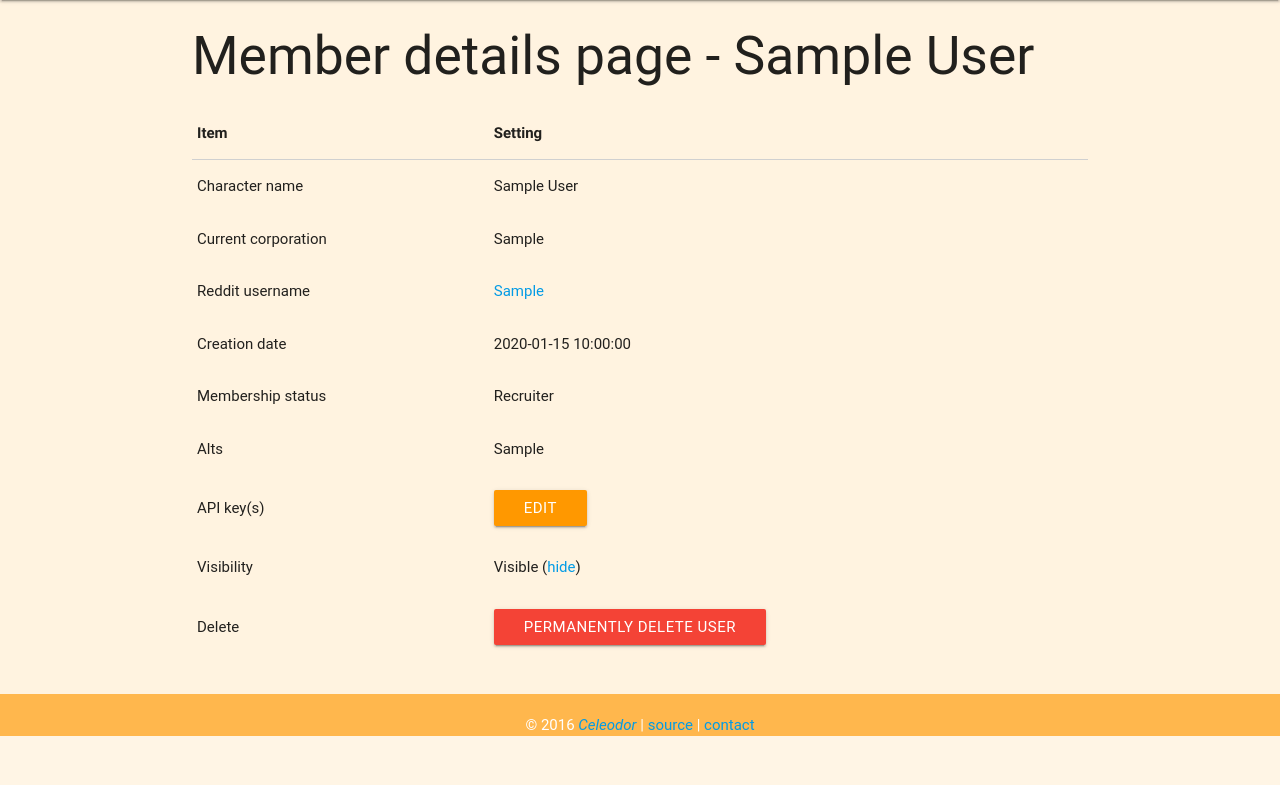
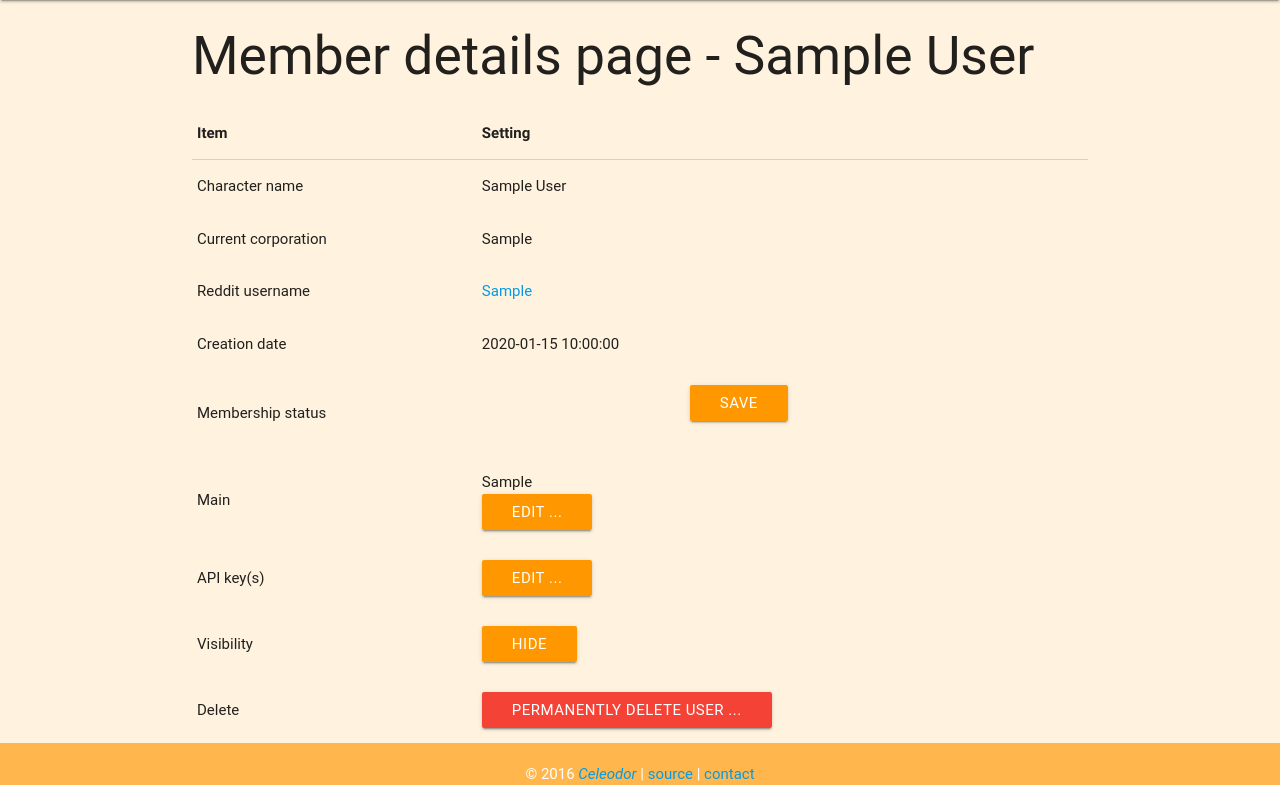
Before and after one commit to Celeo/GETIN-Auth, a Flask app: page /details/1 in a window 1280 px wide. Shown: the part 64-849 px from the top of the page. Before the commit the page ends 800 px from the top, so only its background shows below. Run offline with Flask 2, Linux system fonts and the light colour scheme; a user stored in the database is signed in; tables that the repository leaves empty hold one stand-in row (values such as "Sample post"); parts of the project's set-up code (start-up, migrations or seed data) failed here and were passed over; some libraries are stand-ins or nearby versions; some web fonts are replaced.

Commit message:
Feature complete

```diff
--- a/hr/app.py
+++ b/hr/app.py
@@ -90,7 +90,8 @@ def membership():
         query = query.filter_by(hidden=False)
     members = query.all()
     if show_applications:
-        members = [member for member in members if member.status in ['Guest', 'New', 'Ready']]
+        members = [member for member in members if member.status in
+            ['Guest', 'New', 'Ready to be interviewed', 'Ready to be accepted']]
     members = sorted(members, key=lambda x: x.character_name)
     return render_template('membership.html',
         members=members, show_hidden=show_hidden, show_applications=show_applications)
@@ -116,7 +117,7 @@ def add_member():
         db.session.add(APIKey(member.id, apikey, apicode))
         db.session.commit()
         flash('Character added', 'success')
-    return render_template('add_member.html')
+    return render_template('add_applicant.html')
 
 
 @app.route('/admin', methods=['GET', 'POSt'])
@@ -173,6 +174,10 @@ def details(id):
             member.status = request.form['status']
             db.session.commit()
             flash('Status changed', 'success')
+        elif request.form['section'] == 'main':
+            member.main = request.form['main']
+            db.session.commit()
+            flash('Main character changed', 'success')
         else:
             flash('Unknown form submission', 'error')
         return redirect(url_for('details', id=id))
@@ -222,18 +227,21 @@ def join():
             key = request.form['key']
             code = request.form['code']
             auth = xmlapi.auth(keyID=key, vCode=code)
+            main = request.form.get('main')
             result = auth.account.APIKeyInfo()
             if not result.key.accessMask == app.config['API_KEY_MASK']:
                 flash('Wrong key mask - you need {}'.format(app.config['API_KEY_MASK']), 'error')
                 return redirect(url_for('join'))
             current_user.member.status = 'New'
+            current_user.member.main = main
             db.session.add(APIKey(current_user.member.id, key, code))
             db.session.commit()
             flash('Your application is in - someone will take a look soon', 'success')
         except Exception:
             flash('An error occurred when parsing your API key. Are you sure you entered it right?', 'error')
         return redirect(url_for('join'))
-    return render_template('join.html', character_name=character_name)
+    reddit_link = reddit_oauth.get_authorize_url()
+    return render_template('join.html', character_name=character_name, reddit_link=reddit_link)
 
 
 @app.route('/import_members')
@@ -310,8 +318,9 @@ def eve_oauth_callback():
 
 
 @app.route('/reddit/callback')
-@login_required
 def reddit_oauth_callback():
+    if current_user.is_anonymous:
+        return redirect(url_for('login'))
     app.logger.debug('Reddit callback by {}'.format(current_user.name))
     username = reddit_oauth.get_token(request.args['code'])
     current_user.member.reddit = username
--- a/hr/models.py
+++ b/hr/models.py
@@ -44,18 +44,18 @@ class Member(db.Model):
     reddit = db.Column(db.String)
     date = db.Column(db.DateTime)
     status = db.Column(db.String)
-    alts = db.Column(db.String)
+    main = db.Column(db.String)
     notes = db.Column(db.String)
     hidden = db.Column(db.Boolean)
     api_keys = db.relationship('APIKey', backref='Member', lazy='dynamic')
 
-    def __init__(self, character_name, corporation, status='New', reddit=None, alts=None, notes=None):
+    def __init__(self, character_name, corporation, status='New', reddit=None, main=None, notes=None):
         self.character_name = character_name
         self.corporation = corporation
         self.date = datetime.utcnow()
         self.status = status
         self.reddit = reddit
-        self.alts = alts
+        self.main = main or character_name
         self.notes = notes
         self.hidden = False
 
--- a/hr/templates/details.html
+++ b/hr/templates/details.html
@@ -5,6 +5,7 @@
 <script>
     $(document).ready(function() {
         $('.modal-trigger').leanModal();
+        $('select').material_select();
     });
 </script>
 {% endblock head %}
@@ -44,25 +45,45 @@
         </tr>
         <tr>
             <td>Membership status</td>
-            <td>{{ member.status }}</td>
+            <td>
+                <form action="{{ url_for('details', id=member.id) }}" method="POST" class="row">
+                    <div class="col s4">
+                        <select name="status">
+                            <option value="{{ member.status }}" active>{{ member.status }}</option>
+                            <option value="New">New</option>
+                            <option value="Ready to be interviewed">Ready to be interviewed</option>
+                            <option value="Ready to be accepted">Ready to be accepted</option>
+                        </select>
+                    </div>
+                    <div class="col s4">
+                        <button class="waves-effect waves-light btn orange" type="submit">Save</button>
+                    </div>
+                    <input type="text" name="section" value="status" hidden>
+                </form>
+            </td>
         </tr>
         <tr>
-            <td>Alts</td>
-            <td>{{ member.alts }}</td>
+            <td>Main</td>
+            <td>
+                {{ member.main }}<br>
+                <a class="waves-effect waves-light btn modal-trigger orange" href="#modalMain">Edit ...</a>
+            </td>
         </tr>
         <tr>
             <td>API key(s)</td>
             <td>
-                <a class="waves-effect waves-light btn modal-trigger orange" href="#modalAPI">Edit</a>
+                <a class="waves-effect waves-light btn modal-trigger orange" href="#modalAPI">Edit ...</a>
             </td>
         </tr>
         <tr>
             <td>Visibility</td>
             <td>
                 {% if not member.hidden %}
-                    Visible (<a href="{{ url_for('visibility', id=member.id, action='hide') }}">hide</a>)
+                    <a class="waves-effect waves-light btn modal-trigger orange"
+                        href="{{ url_for('visibility', id=member.id, action='hide') }}">Hide</a>
                 {% else %}
-                    <span class="red">Hidden</span> (<a href="{{ url_for('visibility', id=member.id, action='show') }}">show</a>)
+                    <a class="waves-effect waves-light btn modal-trigger orange"
+                        href="{{ url_for('visibility', id=member.id, action='show') }}">Show</a>
                 {% endif%}
             </td>
         </tr>
@@ -70,7 +91,7 @@
         <tr>
             <td>Delete</td>
             <td><a class="waves-effect waves-light btn modal-trigger red"
-                href="{{ url_for('delete', id=member.id) }}">Permanently delete user</a></td>
+                href="#modalDelete">Permanently delete user ...</a></td>
         </tr>
         {% endif %}
     </tbody>
@@ -99,4 +120,41 @@
         <button class="waves-effect waves-light btn-flat orange" type="submit" form="formKeys">Save</button>
     </div>
 </div>
+
+<div id="modalMain" class="modal bottom-sheet">
+    <div class="modal-content">
+        <h4>Main</h4>
+        <p>
+            Enter this character's main if it's an alt.
+        </p>
+        <div class="row">
+            <form action="{{ url_for('details', id=member.id) }}" method="POST" class="col s12" id="formMain">
+                <div class="row">
+                    <div class="input-field col s12">
+                        <label for="keys">Main</label>
+                        <input type="text" name="main" value="{{ member.main }}">
+                        <input type="text" name="section" value="main" hidden>
+                    </div>
+                </div>
+            </form>
+        </div>
+    </div>
+    <div class="modal-footer">
+        <a class="modal-action modal-close waves-effect waves-light btn-flat white">Close</a>
+        <button class="waves-effect waves-light btn-flat orange" type="submit" form="formMain">Save</button>
+    </div>
+</div>
+
+<div id="modalDelete" class="modal bottom-sheet">
+    <div class="modal-content">
+        <h4>Delete member</h4>
+        <p>
+            Are you sure that you want to permanently delete this user?
+        </p>
+    </div>
+    <div class="modal-footer">
+        <a class="modal-action modal-close waves-effect waves-light btn-flat white">Close</a>
+        <a class="waves-effect waves-light btn-flat red" href="{{ url_for('delete', id=member.id) }}">Delete</a>
+    </div>
+</div>
 {% endblock content %}
```
Also changed, not shown: hr/templates/add_applicant.html (renamed from hr/templates/add_member.html, +4 -4 lines), hr/templates/admin.html (+14 -3 lines), hr/templates/join.html (+23 -4 lines), hr/templates/membership.html (+26 -19 lines), hr/templates/personal.html (+0 -8 lines).
